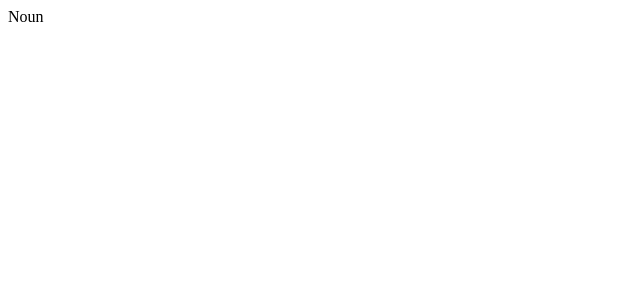
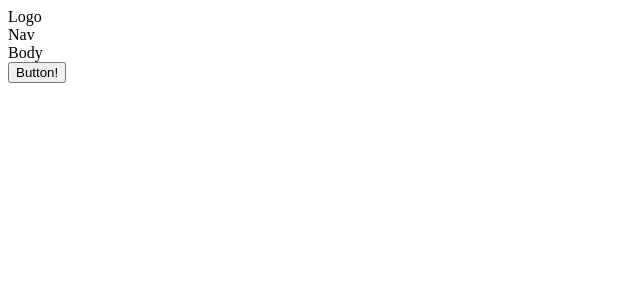
Before and after one commit to atomcorp/noun, a React app: page / in a window 1280 px wide. Shown: the top 300 px of the page, without its empty margins (0-640 px from the left). Built offline with nearby package versions, Linux system fonts and the light colour scheme.

Commit message:
add an exmaple component, update todos

```diff
--- a/src/App.tsx
+++ b/src/App.tsx
@@ -1,5 +1,15 @@
 import React from 'react';
+import Button from './components/Button/Button';
 
-const Noun = () => <div>Noun</div>;
+const Page = () => (
+  <section>
+    <header>
+      <div>Logo</div>
+      <nav>Nav</nav>
+    </header>
+    <section>Body</section>
+    <Button />
+  </section>
+);
 
-export default Noun;
+export default Page;
--- /dev/null
+++ b/src/components/Button/Button.tsx
@@ -0,0 +1,5 @@
+import React from 'react';
+
+const Button = () => <button>Button!</button>;
+
+export default Button;
--- /dev/null
+++ b/src/withPopup.js
@@ -0,0 +1 @@
+import React from 'react';
--- a/tslint.json
+++ b/tslint.json
@@ -7,7 +7,9 @@
     "tslint-config-prettier"
   ],
   "jsRules": {},
-  "rules": {},
+  "rules": {
+    "ordered-imports": false
+  },
   "rulesDirectory": [],
   "linterOptions": {
     "exclude": ["**/node_modules/**"]
```
Also changed, not shown: 2 other files (tests, documents, lock files or other folders).
